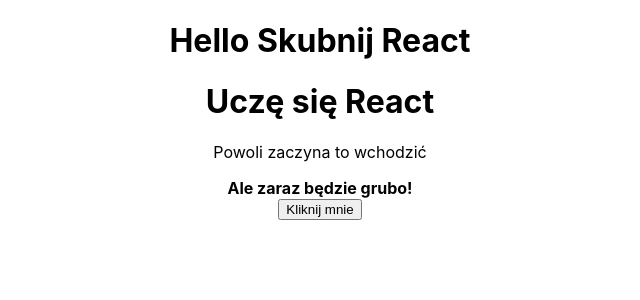
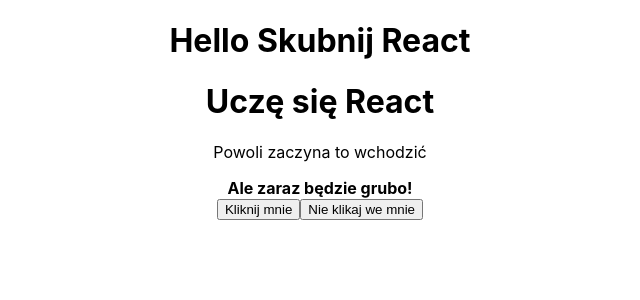
Before and after one commit to masives/taste-react, a React (Create React App) app: page / in a window 1280 px wide. Shown: the top 300 px of the page, without its empty margins (320-960 px from the left). Built offline with nearby package versions, Linux system fonts and the light colour scheme; the HTML template or start-up script is replaced by a standard one.

Commit message:
add bajbaj

```diff
--- a/src/App.js
+++ b/src/App.js
@@ -22,6 +22,13 @@
         >
           Kliknij mnie
         </button>
+        <button
+          onClick={() => {
+            console.log('bajbaj');
+          }}
+        >
+          Nie klikaj we mnie
+        </button>
         {/* bajbaj */}
       </div>
     );
```
